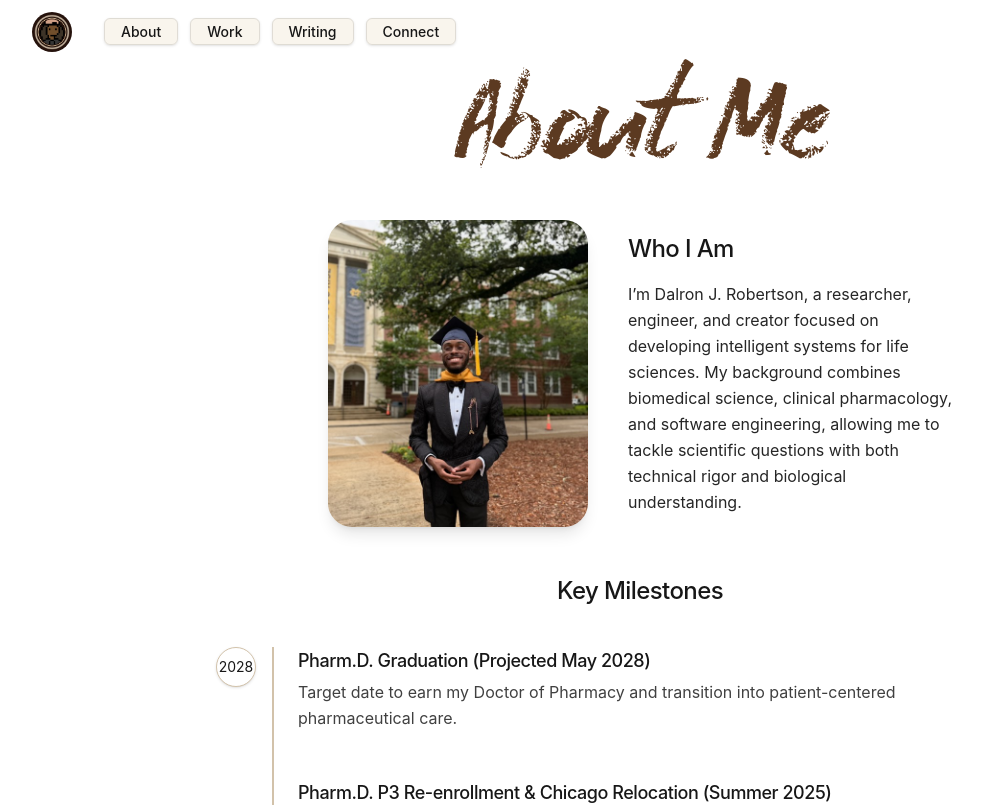
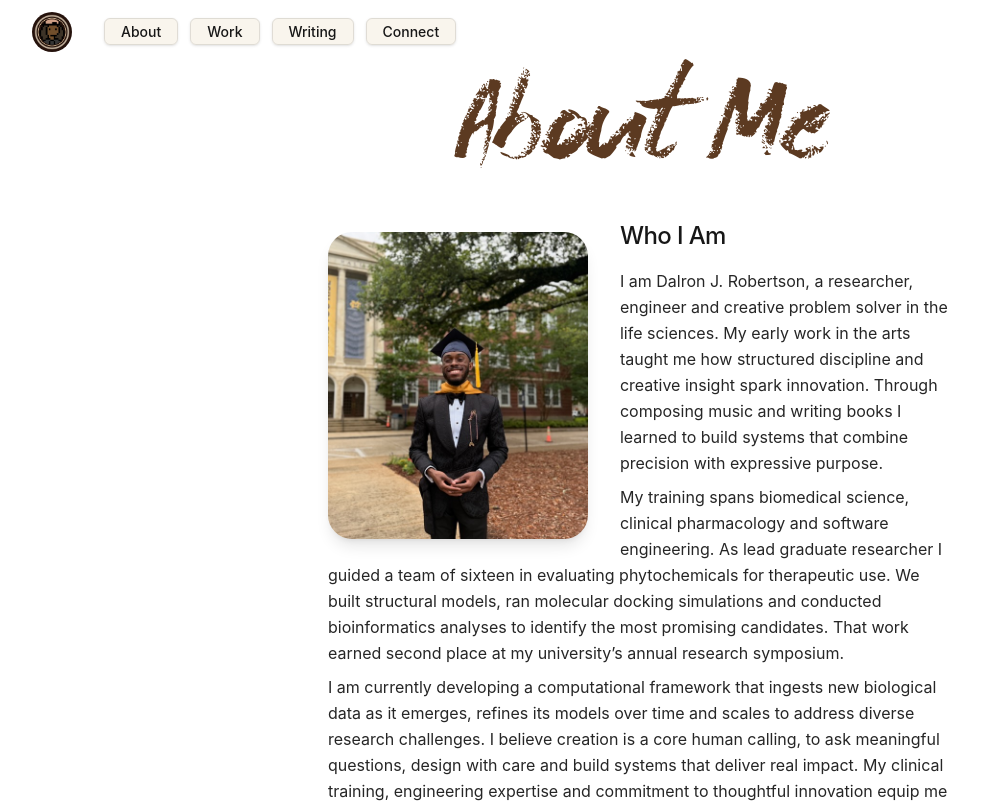
Before and after one commit to AGuyNamedDJ/Personal-Website, a Next.js app: page /about in a window 1280 px wide. Shown: the top 805 px of the page, without its empty margins (0-982 px from the left). Built offline with nearby package versions, Linux system fonts and the light colour scheme.

Commit message:
style(about): tighten text wrap by reducing image bottom margin and paragraph spacing

```diff
--- a/src/app/about/page.jsx
+++ b/src/app/about/page.jsx
@@ -19,19 +19,26 @@ export default function AboutPage() {
         </h1>
       </section>
 
-      <section className="mx-auto max-w-prose px-4 pt-0 pb-12 md:flex md:items-center md:gap-10">
+      <section className="mx-auto max-w-prose px-4 pt-0 pb-12">
         <Image
           src="/assets/images/Graduation.jpeg"
           alt="Graduation portrait"
           width={260}
           height={260}
-          className="rounded-3xl object-cover shadow-lg mx-auto mb-8 md:mb-0"
+          className="rounded-3xl object-cover shadow-lg float-left md:mr-8 mb-4 mt-3"
         />
         <div>
           <h2 className="text-2xl font-semibold mb-4">Who I Am</h2>
           <p className="leading-relaxed text-neutral-800">
-            I’m Dalron J. Robertson, a researcher, engineer, and creator focused on developing intelligent systems for life sciences. My background combines biomedical science, clinical pharmacology, and software engineering, allowing me to tackle scientific questions with both technical rigor and biological understanding.
+            I am Dalron J. Robertson, a researcher, engineer and creative problem solver in the life sciences. My early work in the arts taught me how structured discipline and creative insight spark innovation. Through composing music and writing books I learned to build systems that combine precision with expressive purpose.
           </p>
+          <p className="leading-relaxed text-neutral-800 mt-2">
+            My training spans biomedical science, clinical pharmacology and software engineering. As lead graduate researcher I guided a team of sixteen in evaluating phytochemicals for therapeutic use. We built structural models, ran molecular docking simulations and conducted bioinformatics analyses to identify the most promising candidates. That work earned second place at my university’s annual research symposium.
+          </p>
+          <p className="leading-relaxed text-neutral-800 mt-2">
+            I am currently developing a computational framework that ingests new biological data as it emerges, refines its models over time and scales to address diverse research challenges. I believe creation is a core human calling, to ask meaningful questions, design with care and build systems that deliver real impact. My clinical training, engineering expertise and commitment to thoughtful innovation equip me to advance scientific discovery.
+          </p>
+          <div className="clear-left" />
         </div>
       </section>
 
```
